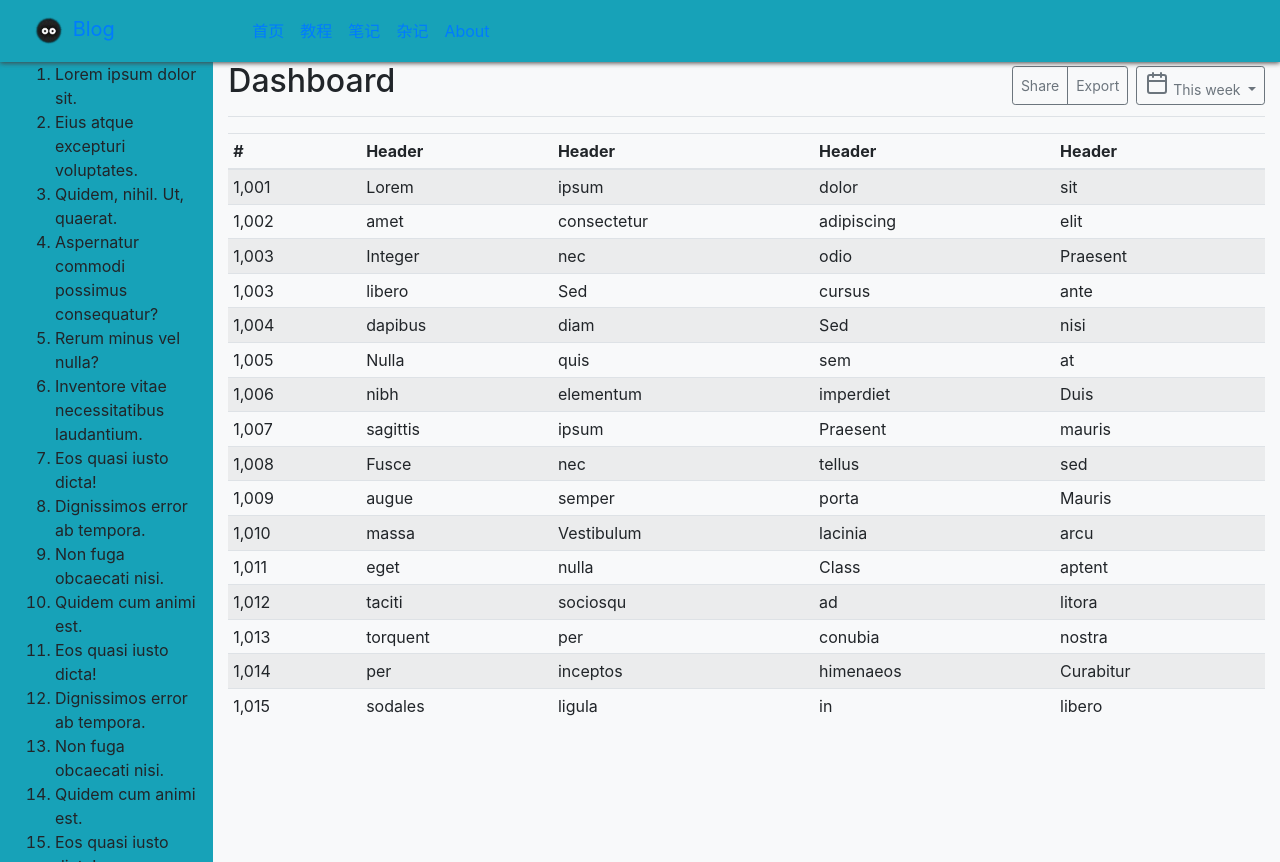
After one commit to flylixiaolong/zblog, a Flask app: page /admin/index in a window 1280 px wide. The commit adds this page. Run offline with Flask 2, Linux system fonts and the light colour scheme; some libraries are stand-ins or nearby versions.

Commit message:
adjust layout

```diff
--- a/blog/admin/views.py
+++ b/blog/admin/views.py
@@ -14,6 +14,11 @@ def login():
         user = db.session.query(Admin).filter(Admin.user_name==user_name).one_or_none()
         if(user and user.verify_password(password)):
             login_user(user)
-            return redirect('/')
+            return redirect('/admin/index')
         flash('Invalid username or password.')
     return render_template('admin/login.html')
+
+
+@admin.route('/index', methods=['GET'])
+def index():
+    return render_template('admin/index.html')
--- /dev/null
+++ b/blog/templates/admin/base/asider.html
@@ -0,0 +1,38 @@
+<div class="">
+    <ol>
+        <li>Lorem ipsum dolor sit.</li>
+        <li>Eius atque excepturi voluptates.</li>
+        <li>Quidem, nihil. Ut, quaerat.</li>
+        <li>Aspernatur commodi possimus consequatur?</li>
+        <li>Rerum minus vel nulla?</li>
+        <li>Inventore vitae necessitatibus laudantium.</li>
+        <li>Eos quasi iusto dicta!</li>
+        <li>Dignissimos error ab tempora.</li>
+        <li>Non fuga obcaecati nisi.</li>
+        <li>Quidem cum animi est.</li>
+        <li>Eos quasi iusto dicta!</li>
+        <li>Dignissimos error ab tempora.</li>
+        <li>Non fuga obcaecati nisi.</li>
+        <li>Quidem cum animi est.</li>
+        <li>Eos quasi iusto dicta!</li>
+        <li>Dignissimos error ab tempora.</li>
+        <li>Non fuga obcaecati nisi.</li>
+        <li>Quidem cum animi est.</li>
+        <li>Eos quasi iusto dicta!</li>
+        <li>Dignissimos error ab tempora.</li>
+        <li>Non fuga obcaecati nisi.</li>
+        <li>Quidem cum animi est.</li>
+        <li>Eos quasi iusto dicta!</li>
+        <li>Dignissimos error ab tempora.</li>
+        <li>Non fuga obcaecati nisi.</li>
+        <li>Quidem cum animi est.</li>
+        <li>Eos quasi iusto dicta!</li>
+        <li>Dignissimos error ab tempora.</li>
+        <li>Non fuga obcaecati nisi.</li>
+        <li>Quidem cum animi est.</li>
+        <li>Eos quasi iusto dicta!</li>
+        <li>Dignissimos error ab tempora.</li>
+        <li>Non fuga obcaecati nisi.</li>
+        <li>Quidem cum animi est.</li>
+    </ol>
+</div>
--- a/blog/templates/admin/base/header.html
+++ b/blog/templates/admin/base/header.html
@@ -0,0 +1,33 @@
+<div class="col-2 text-center">
+    <div class="navbar h-100">
+        <a class="navbar-brand" href="#">
+            <img src="{{ url_for('static', filename='images/C_Geek.png') }}" width="36" height="36" alt=""> Blog
+        </a>
+    </div>
+</div>
+
+<div class="col-10">
+    <header class="navbar navbar-expand h-100">
+        <div class="navbar-nav-scroll">
+            <ul class="navbar-nav flex-row justify-content-around">
+                <li class="nav-item">
+                    <a class="nav-link" href="#">首页
+                        <span class="sr-only">(current)</span>
+                    </a>
+                </li>
+                <li class="nav-item">
+                    <a class="nav-link" href="#">教程</a>
+                </li>
+                <li class="nav-item">
+                    <a class="nav-link active" href="#">笔记</a>
+                </li>
+                <li class="nav-item">
+                    <a class="nav-link" href="#">杂记</a>
+                </li>
+                <li class="nav-item">
+                    <a class="nav-link" href="#">About</a>
+                </li>
+            </ul>
+        </div>
+    </header>
+</div>
--- a/blog/templates/admin/base/layout.html
+++ b/blog/templates/admin/base/layout.html
@@ -7,18 +7,37 @@
     <meta name="viewport" content="width=device-width, initial-scale=1, shrink-to-fit=no">
     <title>{% block title %}{% endblock %}</title>
     <link rel="stylesheet" href="https://cdn.bootcss.com/bootstrap/4.0.0/css/bootstrap.min.css" integrity="sha384-Gn5384xqQ1aoWXA+058RXPxPg6fy4IWvTNh0E263XmFcJlSAwiGgFAW/dAiS6JXm"
-        crossorigin="anonymous">
-    {% block style %}
-    <link rel="stylesheet" href="{{ url_for('static', filename='style.css') }}">
-    {% endblock %}
-    {% endblock %}
+        crossorigin="anonymous"> {% block style %}
+    <style>
+        html {
+            height: 100%;
+        }
+
+        body {
+            overflow: hidden;
+        }
+
+        .header {
+            box-shadow: 0px 1px 5px #444444;
+        }
+    </style>
+    {% endblock %} {% endblock %}
 </head>
 
-<body class="d-flex align-items-md-center bg-dark">
+<body class="container-fluid d-flex flex-column h-100 bg-light">
+    <div class="row sticky-top bg-info header">
         <!-- header navbar -->
         {% block header %} {% include "admin/base/header.html" %} {% endblock %}
+    </div>
+    <div class="row h-100">
+        <div class="col-2 h-100 bg-info" style="overflow:scroll">
+            <!-- side navbar -->
+            {% block asider %} {% include "admin/base/asider.html" %} {% endblock %}
+        </div>
+        <div class="col-10 h-100 bg-light" style="overflow:scroll">
             <!-- main content -->
             {% block content %} {% endblock %}
+        </div>
         <!-- footer copyright-->
         {% block footer %} {% include "admin/base/footer.html" %} {% endblock %}
     </div>
@@ -27,9 +46,7 @@
     <script src="https://cdn.bootcss.com/popper.js/1.12.9/umd/popper.min.js" integrity="sha384-ApNbgh9B+Y1QKtv3Rn7W3mgPxhU9K/ScQsAP7hUibX39j7fakFPskvXusvfa0b4Q"
         crossorigin="anonymous"></script>
     <script src="https://cdn.bootcss.com/bootstrap/4.0.0/js/bootstrap.min.js" integrity="sha384-JZR6Spejh4U02d8jOt6vLEHfe/JQGiRRSQQxSfFWpi1MquVdAyjUar5+76PVCmYl"
-        crossorigin="anonymous"></script>
-    {% block javascript %}
-    {% endblock %}
+        crossorigin="anonymous"></script> {% block javascript %} {% endblock %}
 </body>
 
 </html>
--- a/blog/templates/admin/index.html
+++ b/blog/templates/admin/index.html
@@ -0,0 +1,159 @@
+{% extends "admin/base/layout.html" %}
+{% block content %}
+<main role="main" class="">
+    <div class="chartjs-size-monitor" style="position: absolute; left: 0px; top: 0px; right: 0px; bottom: 0px; overflow: hidden; pointer-events: none; visibility: hidden; z-index: -1;">
+        <div class="chartjs-size-monitor-expand" style="position:absolute;left:0;top:0;right:0;bottom:0;overflow:hidden;pointer-events:none;visibility:hidden;z-index:-1;">
+            <div style="position:absolute;width:1000000px;height:1000000px;left:0;top:0"></div>
+        </div>
+        <div class="chartjs-size-monitor-shrink" style="position:absolute;left:0;top:0;right:0;bottom:0;overflow:hidden;pointer-events:none;visibility:hidden;z-index:-1;">
+            <div style="position:absolute;width:200%;height:200%;left:0; top:0"></div>
+        </div>
+    </div>
+    <div class="d-flex justify-content-between flex-wrap flex-md-nowrap align-items-center pb-2 mb-3 border-bottom">
+        <h1 class="h2">Dashboard</h1>
+        <div class="btn-toolbar mb-2 mb-md-0">
+            <div class="btn-group mr-2">
+                <button class="btn btn-sm btn-outline-secondary">Share</button>
+                <button class="btn btn-sm btn-outline-secondary">Export</button>
+            </div>
+            <button class="btn btn-sm btn-outline-secondary dropdown-toggle">
+                <svg xmlns="http://www.w3.org/2000/svg" width="24" height="24" viewBox="0 0 24 24" fill="none" stroke="currentColor" stroke-width="2"
+                    stroke-linecap="round" stroke-linejoin="round" class="feather feather-calendar">
+                    <rect x="3" y="4" width="18" height="18" rx="2" ry="2"></rect>
+                    <line x1="16" y1="2" x2="16" y2="6"></line>
+                    <line x1="8" y1="2" x2="8" y2="6"></line>
+                    <line x1="3" y1="10" x2="21" y2="10"></line>
+                </svg>
+                This week
+            </button>
+        </div>
+    </div>
+    <div class="table-responsive">
+        <table class="table table-striped table-sm">
+            <thead>
+                <tr>
+                    <th>#</th>
+                    <th>Header</th>
+                    <th>Header</th>
+                    <th>Header</th>
+                    <th>Header</th>
+                </tr>
+            </thead>
+            <tbody>
+                <tr>
+                    <td>1,001</td>
+                    <td>Lorem</td>
+                    <td>ipsum</td>
+                    <td>dolor</td>
+                    <td>sit</td>
+                </tr>
+                <tr>
+                    <td>1,002</td>
+                    <td>amet</td>
+                    <td>consectetur</td>
+                    <td>adipiscing</td>
+                    <td>elit</td>
+                </tr>
+                <tr>
+                    <td>1,003</td>
+                    <td>Integer</td>
+                    <td>nec</td>
+                    <td>odio</td>
+                    <td>Praesent</td>
+                </tr>
+                <tr>
+                    <td>1,003</td>
+                    <td>libero</td>
+                    <td>Sed</td>
+                    <td>cursus</td>
+                    <td>ante</td>
+                </tr>
+                <tr>
+                    <td>1,004</td>
+                    <td>dapibus</td>
+                    <td>diam</td>
+                    <td>Sed</td>
+                    <td>nisi</td>
+                </tr>
+                <tr>
+                    <td>1,005</td>
+                    <td>Nulla</td>
+                    <td>quis</td>
+                    <td>sem</td>
+                    <td>at</td>
+                </tr>
+                <tr>
+                    <td>1,006</td>
+                    <td>nibh</td>
+                    <td>elementum</td>
+                    <td>imperdiet</td>
+                    <td>Duis</td>
+                </tr>
+                <tr>
+                    <td>1,007</td>
+                    <td>sagittis</td>
+                    <td>ipsum</td>
+                    <td>Praesent</td>
+                    <td>mauris</td>
+                </tr>
+                <tr>
+                    <td>1,008</td>
+                    <td>Fusce</td>
+                    <td>nec</td>
+                    <td>tellus</td>
+                    <td>sed</td>
+                </tr>
+                <tr>
+                    <td>1,009</td>
+                    <td>augue</td>
+                    <td>semper</td>
+                    <td>porta</td>
+                    <td>Mauris</td>
+                </tr>
+                <tr>
+                    <td>1,010</td>
+                    <td>massa</td>
+                    <td>Vestibulum</td>
+                    <td>lacinia</td>
+                    <td>arcu</td>
+                </tr>
+                <tr>
+                    <td>1,011</td>
+                    <td>eget</td>
+                    <td>nulla</td>
+                    <td>Class</td>
+                    <td>aptent</td>
+                </tr>
+                <tr>
+                    <td>1,012</td>
+                    <td>taciti</td>
+                    <td>sociosqu</td>
+                    <td>ad</td>
+                    <td>litora</td>
+                </tr>
+                <tr>
+                    <td>1,013</td>
+                    <td>torquent</td>
+                    <td>per</td>
+                    <td>conubia</td>
+                    <td>nostra</td>
+                </tr>
+                <tr>
+                    <td>1,014</td>
+                    <td>per</td>
+                    <td>inceptos</td>
+                    <td>himenaeos</td>
+                    <td>Curabitur</td>
+                </tr>
+                <tr>
+                    <td>1,015</td>
+                    <td>sodales</td>
+                    <td>ligula</td>
+                    <td>in</td>
+                    <td>libero</td>
+                </tr>
+            </tbody>
+        </table>
+    </div>
+</main>
+{% endblock %}
```
Also changed, not shown: blog/templates/admin/login.html (+3 -6 lines). Lines whose indentation alone changed are shown as unchanged.
